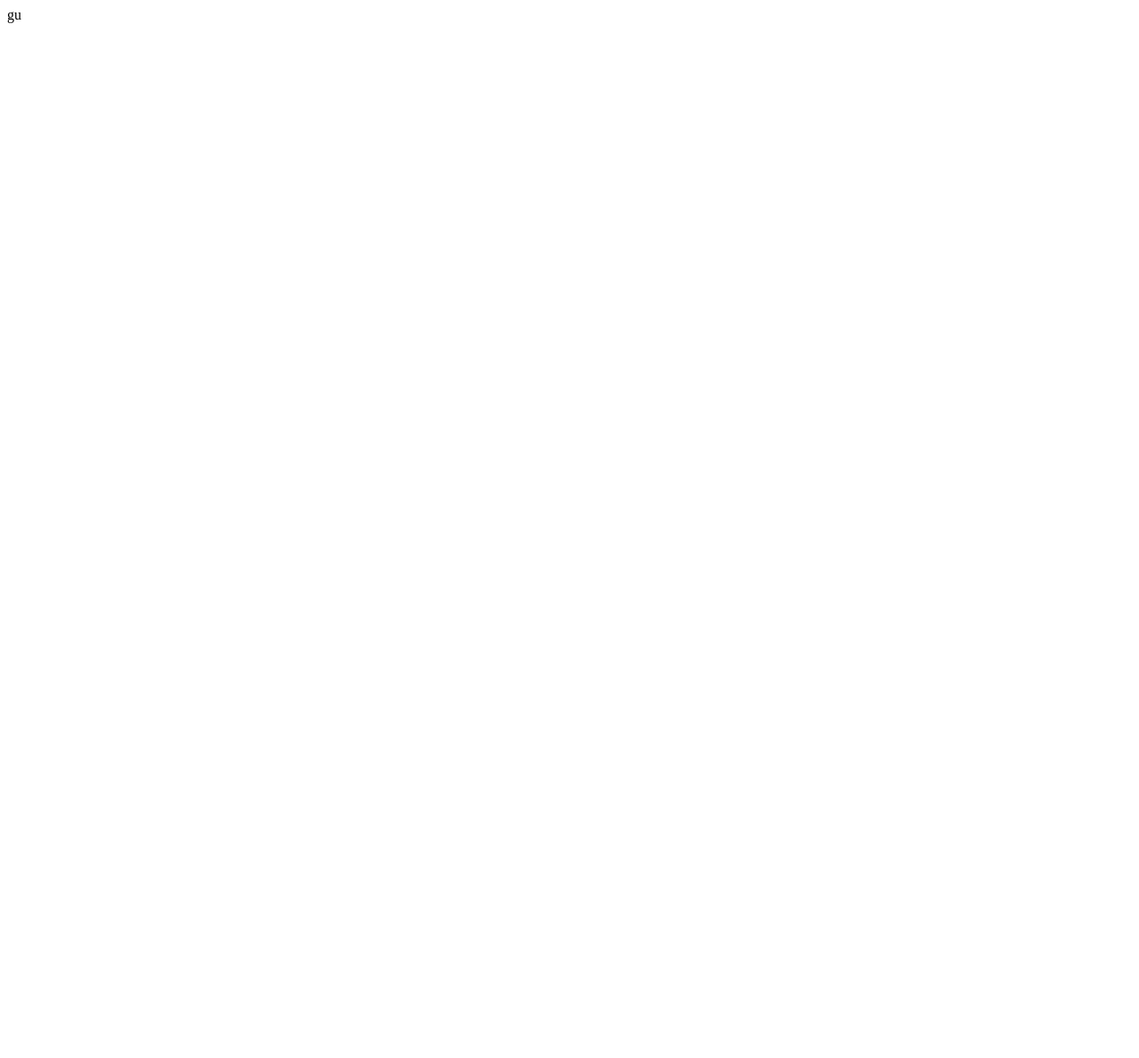
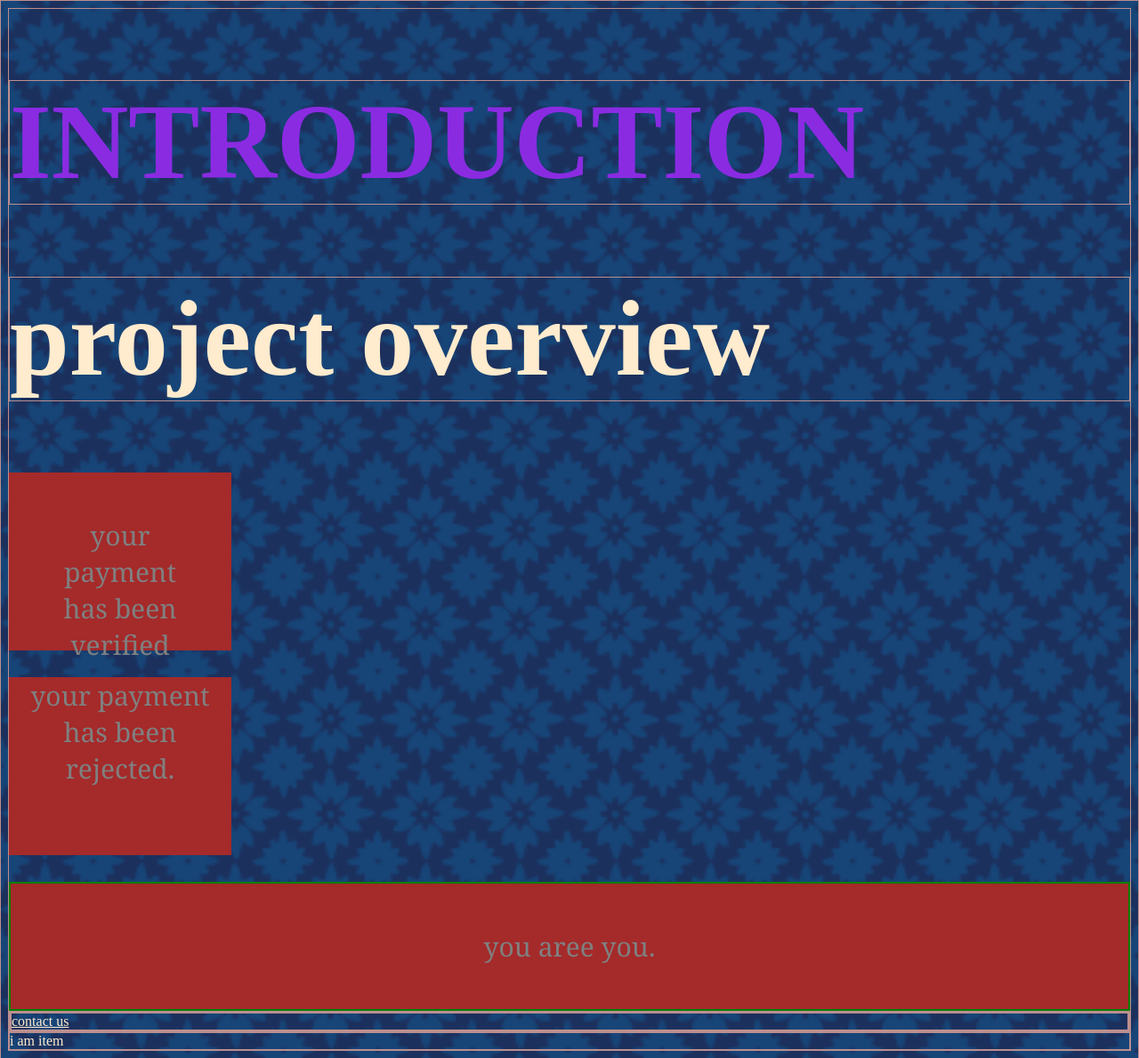
Before and after one commit to rishavv2255/index.html, a plain HTML site: page index.html in a window 1280 px wide. Shown: the whole page at 89% size. Before the commit the page ends 800 px from the top, so only its background shows below. Drawn offline with Linux system fonts and the light colour scheme.

Commit message:
css done day 4

```diff
--- a/index.html
+++ b/index.html
@@ -1 +1,34 @@
-gu
+<!DOCTYPE html>
+<html lang="en">
+<head>
+    <meta charset="UTF-8">
+    <meta http-equiv="X-UA-Compatible" content="IE=edge">
+    <meta name="viewport" content="width=device-width, initial-scale=1.0">
+    <title>Css foundation</title>
+    <link rel="stylesheet" href="./style.css">
+    <style>
+        h1{
+            font-size: 120px;
+        }
+    </style>
+</head>
+<body>
+    <h1 style="color: blueviolet;">Introduction</h1>
+    <h1 class="project" id="project1">project overview</h1>
+    <p class="message sucess-message">
+        your payment has been verified
+    </p>
+    <p class="message error-message">
+        your payment has been rejected.
+    </p>
+    <div class="sucess-message">
+        you aree you.
+    </div>
+    <header>
+        <div class="menu">
+            <div class="item">contact us</div>
+        </div>
+    </header>
+    <div class="item">i am  item</div>
+</body>
+</html>
--- /dev/null
+++ b/style.css
@@ -0,0 +1,50 @@
+body{
+    background-image: url('./image/pap.webp');
+    background-repeat: no-repeat;
+    background-position: center;
+    background-size: cover;
+}
+h1{
+    text-transform: uppercase;
+}
+.project {
+    text-transform: lowercase;
+}
+*{
+    color: blanchedalmond;
+    border: 1px solid rosybrown;
+    box-sizing: border-box;
+}
+.sucess-message {
+    color: gray;
+    background-color: brown;
+    border: 2px solid green ;
+    padding: 50px;
+    font-family: Cambria, Cochin, Georgia, Times, 'Times New Roman', serif;
+    font-size: 30px;
+    font-weight: normal;
+    text-align: center;
+
+}
+.error-message {
+    color: gray;
+    background-color: brown;
+    border: 2px solid blue ;
+    font-family: Cambria, Cochin, Georgia, Times, 'Times New Roman', serif;
+    font-size: 30px;
+    font-weight: normal;
+    text-align: center;
+}
+.message{
+    border: 2px gold;
+    font-family: Cambria, Cochin, Georgia, Times, 'Times New Roman', serif;
+    font-size: 30px;
+    font-weight: normal;
+    text-align: center;
+    height: 200px;
+    width: 250px;
+
+}
+header .item{
+    text-decoration: underline;
+}
```
Also changed, not shown: image/pap.webp (added).
